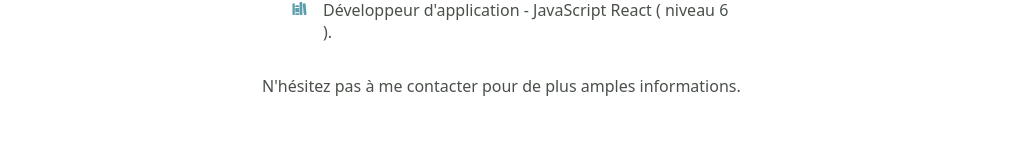
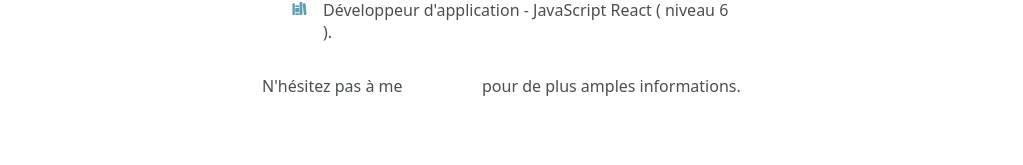
Before and after one commit to ayns789/portfolio, a React (Create React App) app: page / in a window 1280 px wide. Shown: the part 2420-2585 px from the top of the page, without its empty margins (128-1151 px from the left). Built offline with nearby package versions, Linux system fonts and the light colour scheme.

Commit message:
upgrade contact mail on click, on the down paragraph

```diff
--- a/src/pages/Home/index.jsx
+++ b/src/pages/Home/index.jsx
@@ -68,7 +68,10 @@ const Home = () => {
                     <IoLibrary /> Développeur d'application - JavaScript React ( niveau 6 ).
                   </span>
                 </p>
-                <p>N'hésitez pas à me contacter pour de plus amples informations.</p>
+                <p>
+                  N'hésitez pas à me <a href='mailto:joly.a.idf@gmail.com'>contacter</a> pour de
+                  plus amples informations.
+                </p>
               </div>
               <div className={styles.containerIcn}>
                 <div className={styles.techContainer}>
```
